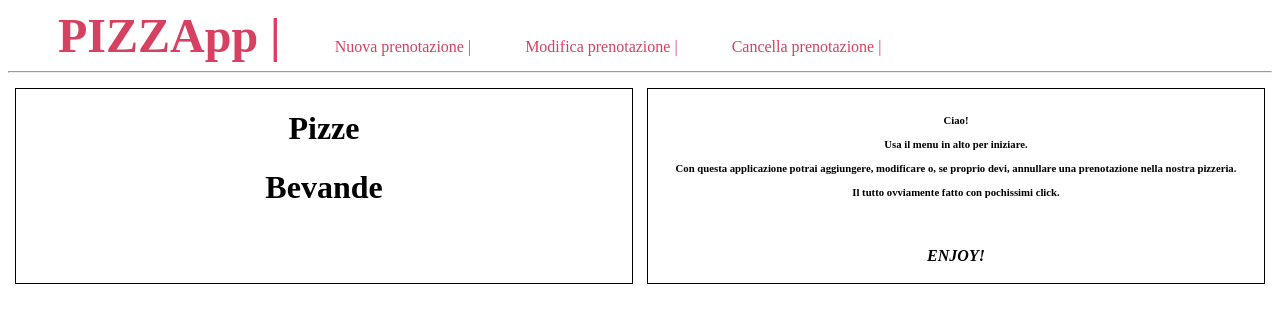
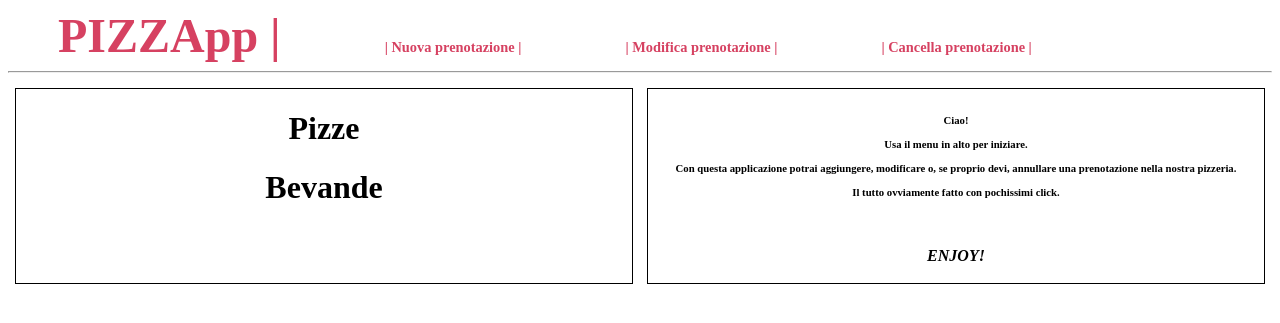
Before and after one commit to alessandro-bertelli/webapp_isa_tbd, a Flask app: page / in a window 1280 px wide. Shown: the top 323 px of the page. Run offline with Flask 2, Linux system fonts and the light colour scheme; data that the repository does not hold is empty; some libraries are stand-ins or nearby versions.

Commit message:
Fix nav block and improve style

```diff
--- a/src/templates/base.html
+++ b/src/templates/base.html
@@ -12,7 +12,7 @@
         }
         nav indice {
             color: #d64161;
-            font-size: 1em;
+            font-size: 0.3em;
             margin-left: 50px;
             text-decoration: none;
         }
@@ -35,9 +35,9 @@
 <body>
     <nav>
         <a href="{{ url_for('index') }}"><strong>PIZZApp       |</strong></a>
-        <indice href="nuova-prenotazione">Nuova prenotazione       |</indice>
-        <indice href="modifica-prenotazione">Modifica prenotazione       |</indice>
-        <indice href="cancella-prenotazione">Cancella prenotazione       |</indice>
+        <a href="{{ url_for('new_pren') }}"><indice><strong>| Nuova prenotazione    |</strong></indice></a>
+        <a href="modifica-prenotazione"><indice><strong>| Modifica prenotazione    |</strong></indice></a>
+        <a href="cancella-prenotazione"><indice><strong>| Cancella prenotazione    |</strong></indice></a>
     </nav>
     <hr>
     <div class="parent">
```
